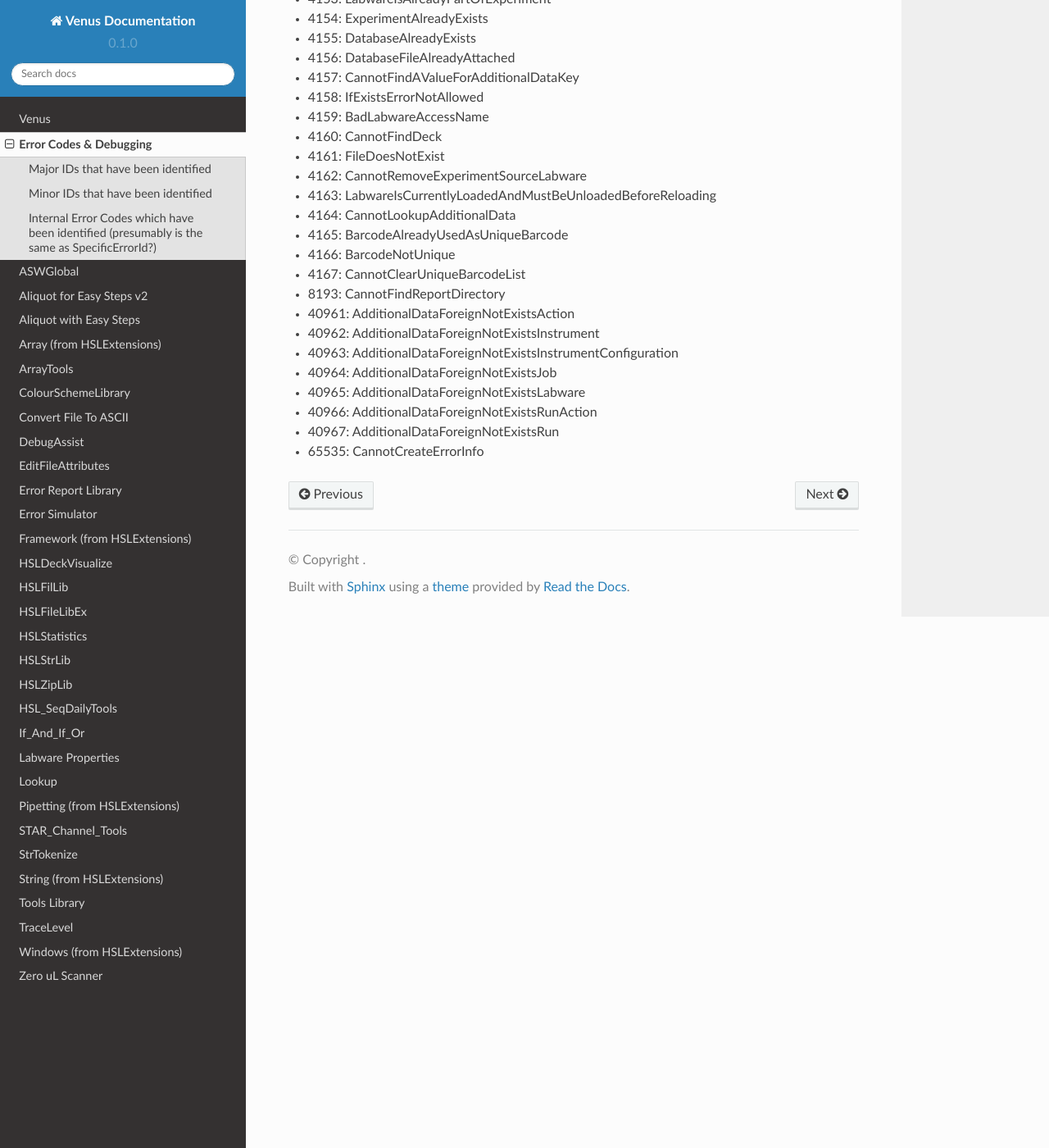
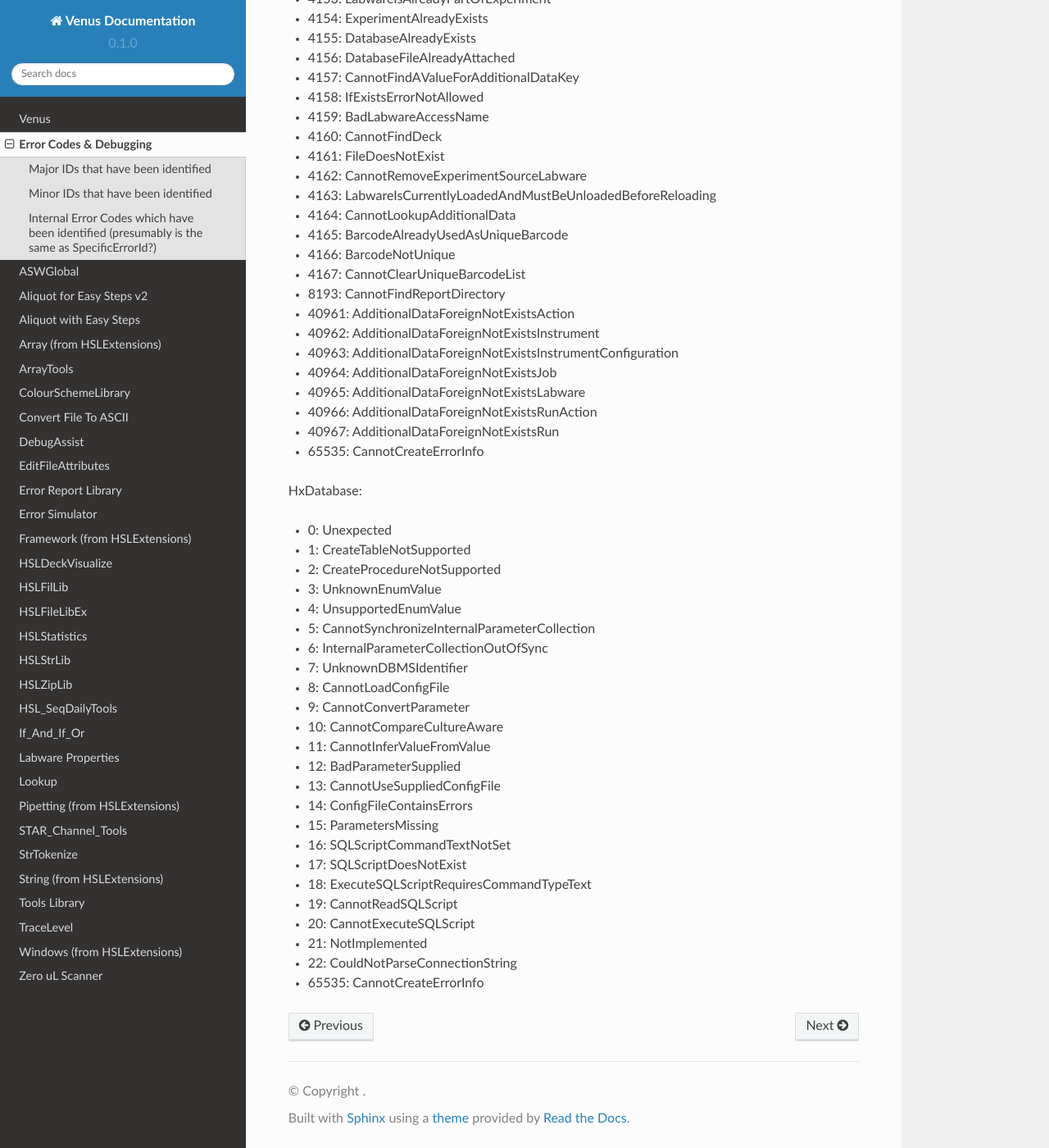
Before and after one commit to theonetruenerd/VenusLibraryDocumentation, a Sphinx documentation site: the page built from docs/source/ErrorCodes.rst, in a window 1280 px wide and 1400 px high, scrolled down 9253 px. Shown: the whole window at 82% size. Built offline with Sphinx 7.4.7 and the Read the Docs theme 2.0.0, drawn with Linux system fonts in a browser that asks for light colours; pages that are not in the unit, such as notebooks, are missing from menus.

Commit message:
Update ErrorCodes.rst

```diff
--- a/docs/source/ErrorCodes.rst
+++ b/docs/source/ErrorCodes.rst
@@ -394,3 +394,30 @@
 - 40966: AdditionalDataForeignNotExistsRunAction
 - 40967: AdditionalDataForeignNotExistsRun
 - 65535: CannotCreateErrorInfo
+
+HxDatabase:
+
+- 0: Unexpected
+- 1: CreateTableNotSupported
+- 2: CreateProcedureNotSupported
+- 3: UnknownEnumValue
+- 4: UnsupportedEnumValue
+- 5: CannotSynchronizeInternalParameterCollection
+- 6: InternalParameterCollectionOutOfSync
+- 7: UnknownDBMSIdentifier
+- 8: CannotLoadConfigFile
+- 9: CannotConvertParameter
+- 10: CannotCompareCultureAware
+- 11: CannotInferValueFromValue
+- 12: BadParameterSupplied
+- 13: CannotUseSuppliedConfigFile
+- 14: ConfigFileContainsErrors
+- 15: ParametersMissing
+- 16: SQLScriptCommandTextNotSet
+- 17: SQLScriptDoesNotExist
+- 18: ExecuteSQLScriptRequiresCommandTypeText
+- 19: CannotReadSQLScript
+- 20: CannotExecuteSQLScript
+- 21: NotImplemented
+- 22: CouldNotParseConnectionString
+- 65535: CannotCreateErrorInfo
```
